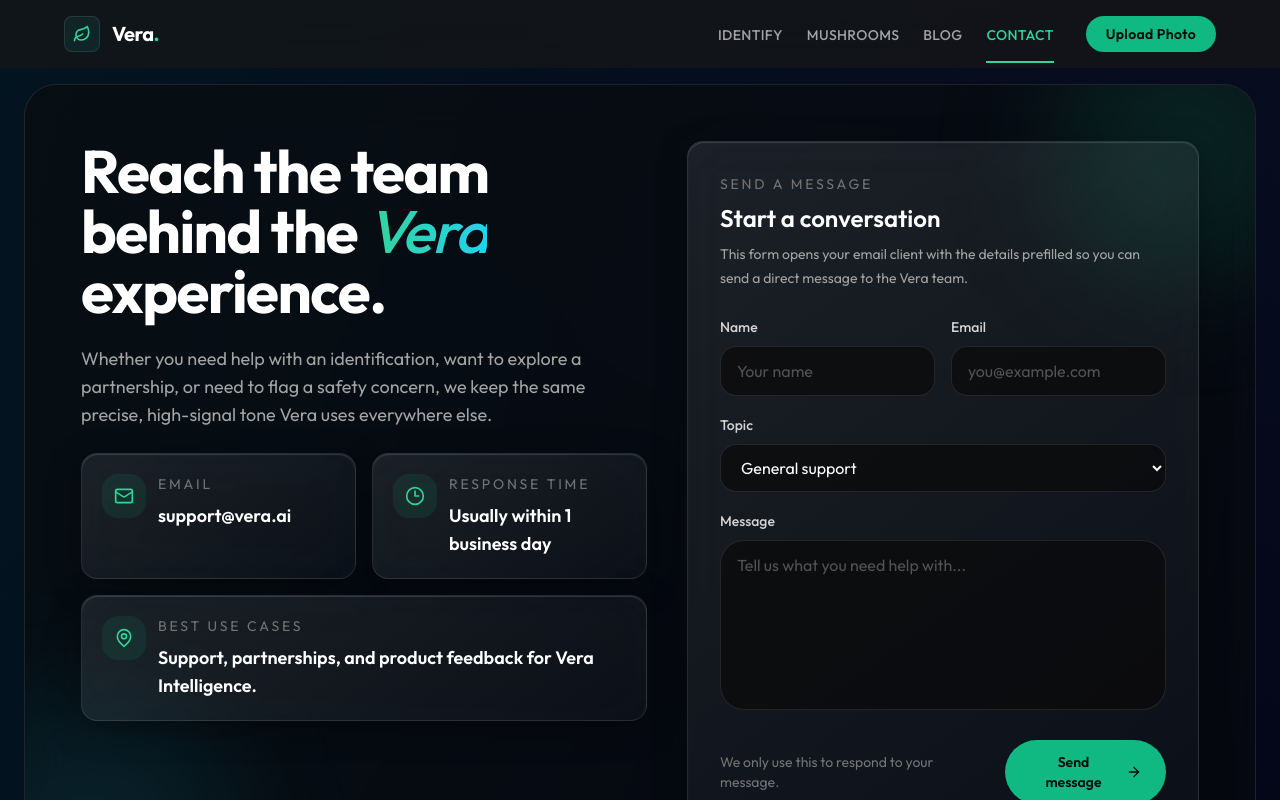
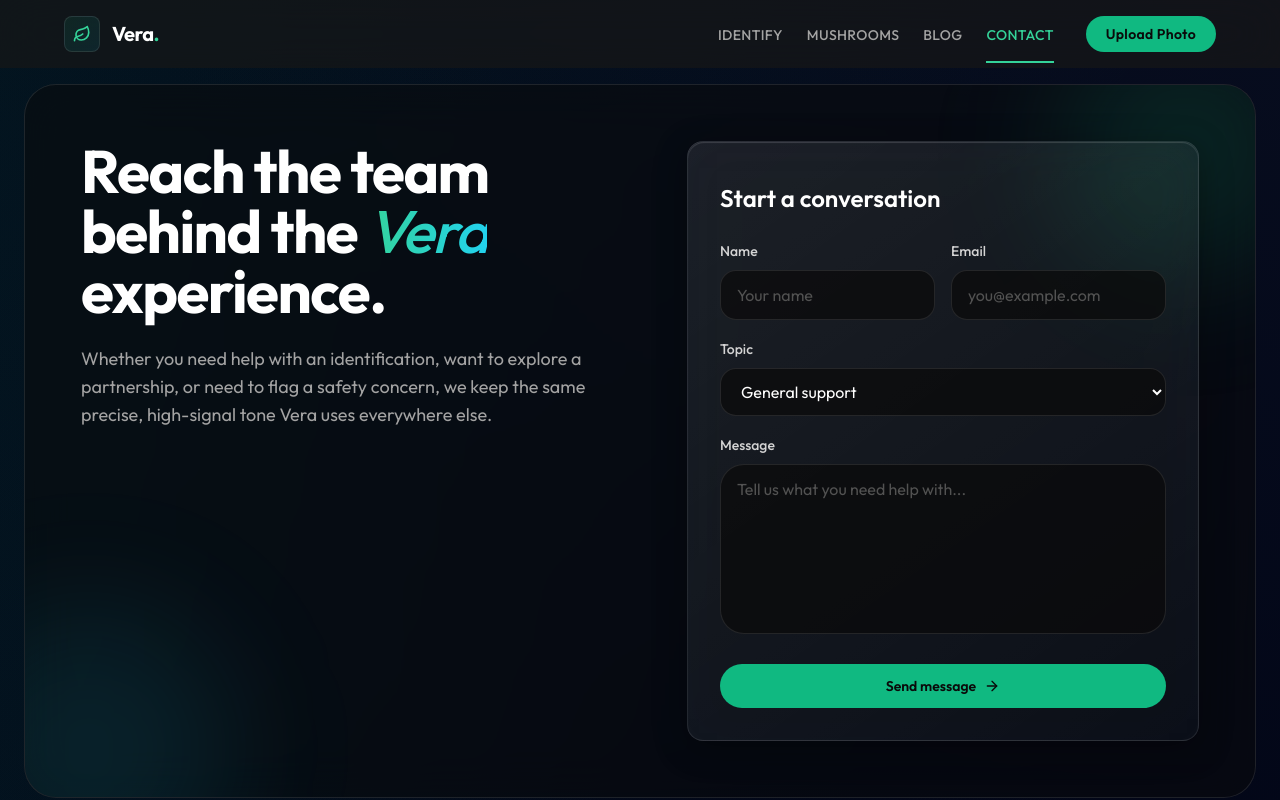
Before and after one commit to Charles-CS/Vera, a Next.js app: page /contact in a window 1280 px wide. Shown: the top 800 px of the page. Built offline with nearby package versions, Linux system fonts and the light colour scheme.

Commit message:
refactor: remove unused components and streamline ContactPage layout

```diff
--- a/src/app/contact/page.tsx
+++ b/src/app/contact/page.tsx
@@ -6,9 +6,6 @@ import { motion } from "framer-motion";
 import Footer from "@/components/Footer";
 import {
   ArrowRight,
-  Clock3,
-  Mail,
-  MapPin,
 } from "lucide-react";
 
 type ContactForm = {
@@ -62,51 +59,6 @@ export default function ContactPage() {
             >
               Whether you need help with an identification, want to explore a partnership, or need to flag a safety concern, we keep the same precise, high-signal tone Vera uses everywhere else.
             </motion.p>
-
-            <motion.div
-              initial={{ opacity: 0, y: 18 }}
-              animate={{ opacity: 1, y: 0 }}
-              transition={{ duration: 0.55, delay: 0.15 }}
-              className="grid gap-4 sm:grid-cols-2"
-            >
-              <div className="glass-panel glass-shine p-5">
-                <div className="flex items-start gap-3">
-                  <div className="rounded-2xl bg-emerald-500/10 p-3 text-emerald-400">
-                    <Mail className="h-5 w-5" />
-                  </div>
-                  <div>
-                    <p className="text-sm uppercase tracking-[0.2em] text-neutral-500">Email</p>
-                    <Link href="mailto:support@vera.ai" className="mt-2 block text-lg font-semibold text-white hover:text-emerald-300 transition-colors">
-                      support@vera.ai
-                    </Link>
-                  </div>
-                </div>
-              </div>
-
-              <div className="glass-panel glass-shine p-5">
-                <div className="flex items-start gap-3">
-                  <div className="rounded-2xl bg-emerald-500/10 p-3 text-emerald-400">
-                    <Clock3 className="h-5 w-5" />
-                  </div>
-                  <div>
-                    <p className="text-sm uppercase tracking-[0.2em] text-neutral-500">Response time</p>
-                    <p className="mt-2 text-lg font-semibold text-white">Usually within 1 business day</p>
-                  </div>
-                </div>
-              </div>
-
-              <div className="glass-panel glass-shine p-5 sm:col-span-2">
-                <div className="flex items-start gap-3">
-                  <div className="rounded-2xl bg-emerald-500/10 p-3 text-emerald-400">
-                    <MapPin className="h-5 w-5" />
-                  </div>
-                  <div>
-                    <p className="text-sm uppercase tracking-[0.2em] text-neutral-500">Best use cases</p>
-                    <p className="mt-2 text-lg font-semibold text-white">Support, partnerships, and product feedback for Vera Intelligence.</p>
-                  </div>
-                </div>
-              </div>
-            </motion.div>
           </div>
 
           <motion.form
@@ -117,11 +69,7 @@ export default function ContactPage() {
             className="glass-panel glass-shine p-6 md:p-8"
           >
             <div className="mb-6">
-              <p className="text-sm uppercase tracking-[0.2em] text-neutral-500">Send a message</p>
               <h2 className="mt-2 text-2xl font-semibold text-white">Start a conversation</h2>
-              <p className="mt-2 text-sm leading-6 text-neutral-400">
-                This form opens your email client with the details prefilled so you can send a direct message to the Vera team.
-              </p>
             </div>
 
             <div className="grid gap-4 md:grid-cols-2">
@@ -176,12 +124,9 @@ export default function ContactPage() {
             </label>
 
             <div className="mt-6 flex flex-col gap-3 sm:flex-row sm:items-center sm:justify-between">
-              <p className="text-sm text-neutral-500">
-                We only use this to respond to your message.
-              </p>
               <button
                 type="submit"
-                className="inline-flex items-center justify-center gap-2 rounded-full bg-emerald-500 px-6 py-3 text-sm font-semibold text-neutral-950 transition-all duration-300 hover:bg-emerald-400 hover:scale-[1.02] active:scale-[0.98]"
+                className="inline-flex w-full items-center justify-center gap-2 rounded-full bg-emerald-500 px-6 py-3 text-sm font-semibold text-neutral-950 transition-all duration-300 hover:bg-emerald-400 hover:scale-[1.02] active:scale-[0.98] sm:w-full"
               >
                 Send message
                 <ArrowRight className="h-4 w-4" />
```
